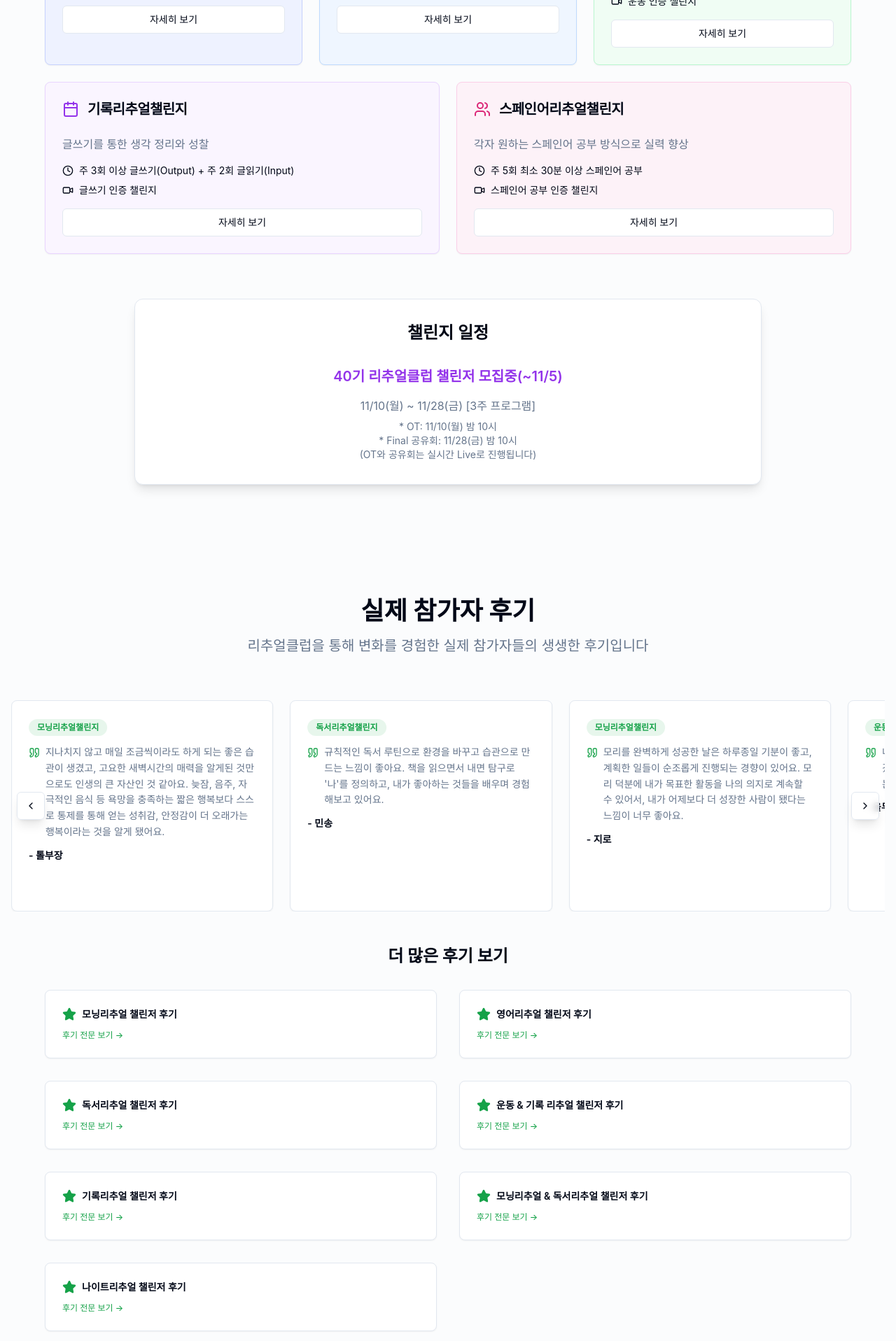
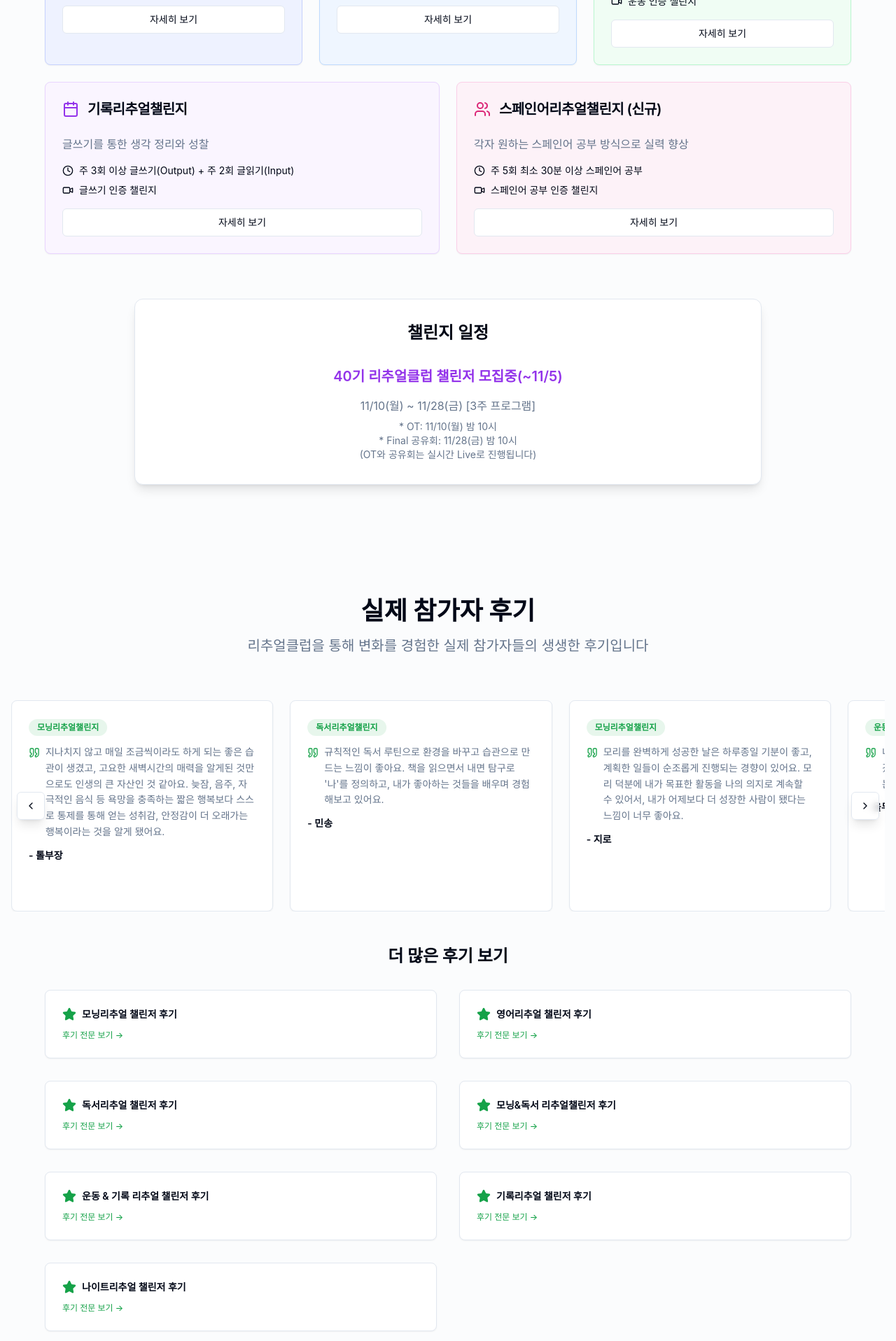
Before and after one commit to MinjooLola/ritual-club-hub, a React (Vite) app: page / in a window 1280 px wide. Shown: the part 2563-4480 px from the top of the page at 70% size. Built offline with nearby package versions, Linux system fonts and the light colour scheme; a web font is replaced by a local one.

Commit message:
Update testimonials and challenge details

```diff
--- a/src/components/ChallengeList.tsx
+++ b/src/components/ChallengeList.tsx
@@ -64,7 +64,7 @@ const ChallengeList = () => {
     },
     {
       id: "spanish",
-      title: "스페인어리추얼챌린지",
+      title: "스페인어리추얼챌린지 (신규)",
       description: "각자 원하는 스페인어 공부 방식으로 실력 향상",
       time: "주 5회 최소 30분 이상 스페인어 공부",
       type: "스페인어 공부 인증 챌린지",
--- a/src/components/Testimonials.tsx
+++ b/src/components/Testimonials.tsx
@@ -397,16 +397,16 @@ const Testimonials = () => {
       link: "https://blog.naver.com/minjow1996/224032460766"
     },
     {
+      title: "모닝&독서 리추얼챌린저 후기",
+      link: "https://blog.naver.com/gamzzang-/224062220609"
+    },
+    {
       title: "운동 & 기록 리추얼 챌린저 후기",
       link: "https://blog.naver.com/gamzzang-/223988087412"
     },
     {
       title: "기록리추얼 챌린저 후기",
       link: "https://blog.naver.com/heavenlee63/224061871122"
-    },
-    {
-      title: "모닝리추얼 & 독서리추얼 챌린저 후기",
-      link: "https://blog.naver.com/gamzzang-/224062220609"
     },
     {
       title: "나이트리추얼 챌린저 후기",
```
